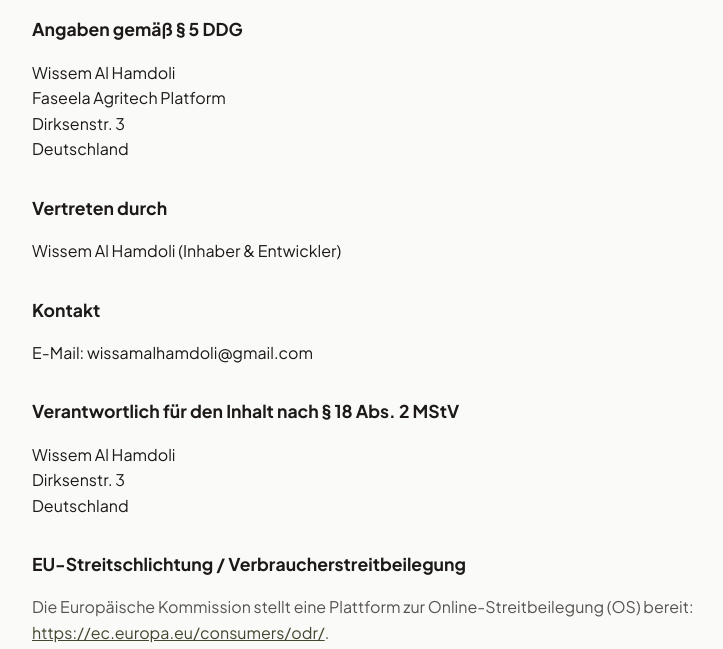
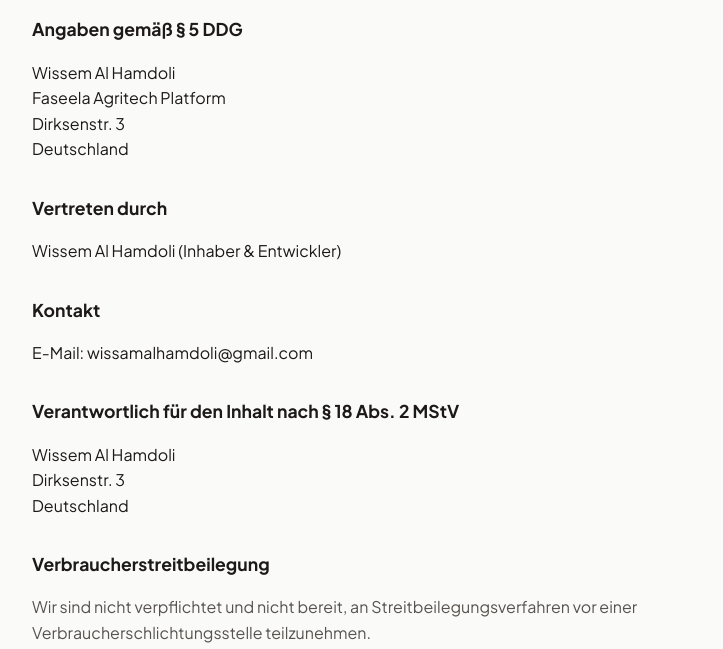
Before and after one commit to The-Falcon51/Faseela, a website: page public/legal/impressum.html in a window 1280 px wide. Shown: the part 151-800 px from the top of the page, without its empty margins (240-963 px from the left). Drawn offline with Linux system fonts and the light colour scheme.

Commit message:
Imprint: drop the retired EU online dispute resolution link
The EU ODR platform was discontinued on 20 July 2025 (Regulation (EU) 2024/3228),
so the link and the duty to show it are gone. The statement on consumer
arbitration stays and needs legal confirmation.

Co-Authored-By: Claude Sonnet 5.5 <noreply@anthropic.com>
Claude-Session: https://claude.ai/code/session_01HcnSNbD1geHr4Nd1DuLsUh

```diff
--- a/public/legal/impressum.html
+++ b/public/legal/impressum.html
@@ -34,8 +34,8 @@
   <h2>Verantwortlich für den Inhalt nach § 18 Abs. 2 MStV</h2>
   <p>Wissem Al Hamdoli<br>Dirksenstr. 3<br>Deutschland</p>
 
-  <h2>EU-Streitschlichtung / Verbraucherstreitbeilegung</h2>
-  <p class="muted">Die Europäische Kommission stellt eine Plattform zur Online-Streitbeilegung (OS) bereit: <a href="https://ec.europa.eu/consumers/odr/" target="_blank" rel="noopener">https://ec.europa.eu/consumers/odr/</a>.<br>Wir sind nicht verpflichtet und nicht bereit, an Streitbeilegungsverfahren vor einer Verbraucherschlichtungsstelle teilzunehmen.</p>
+  <h2>Verbraucherstreitbeilegung</h2>
+  <p class="muted">Wir sind nicht verpflichtet und nicht bereit, an Streitbeilegungsverfahren vor einer Verbraucherschlichtungsstelle teilzunehmen.</p>
 
   <section dir="rtl" lang="ar">
     <h2>معلومات الناشر والمسؤول</h2>
```
